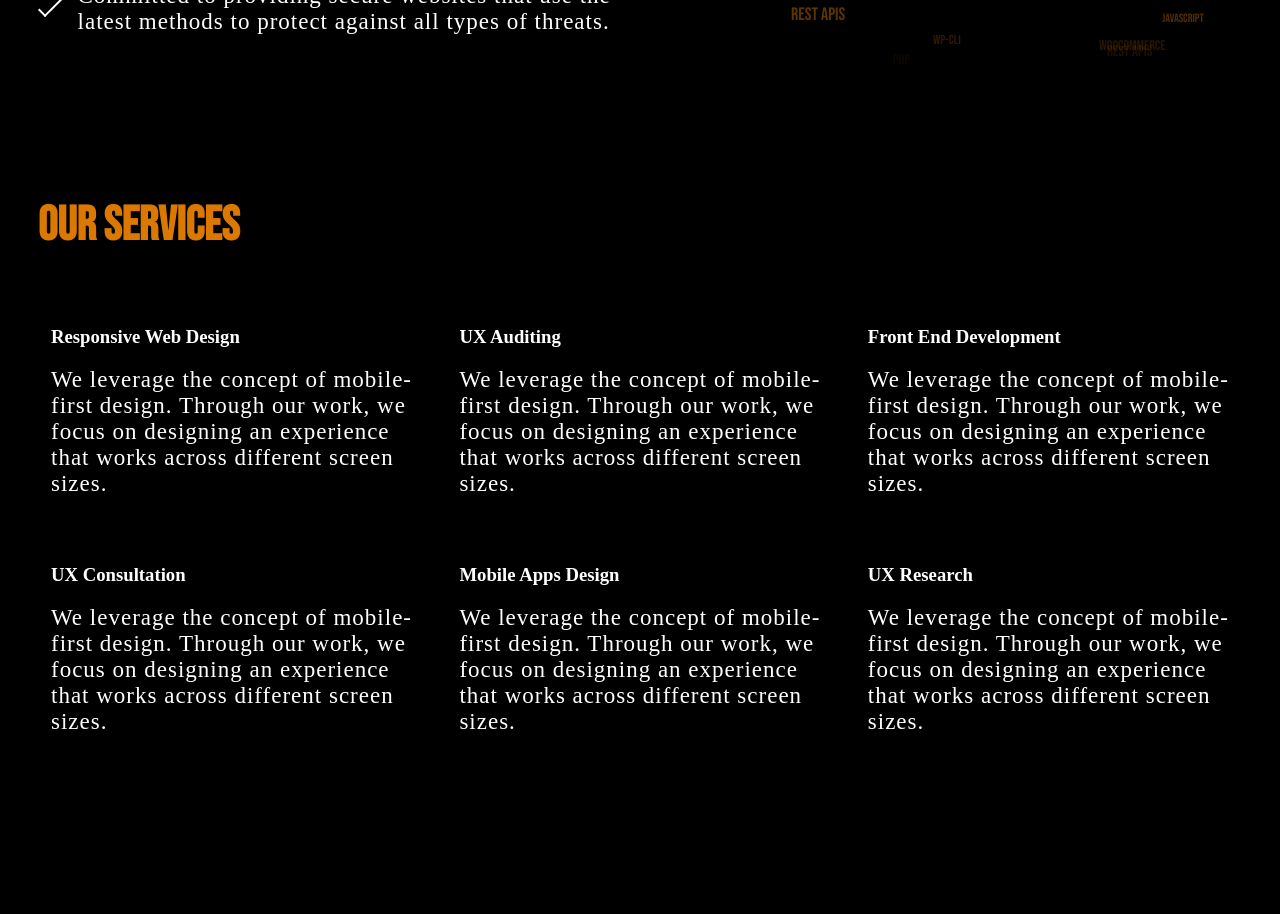
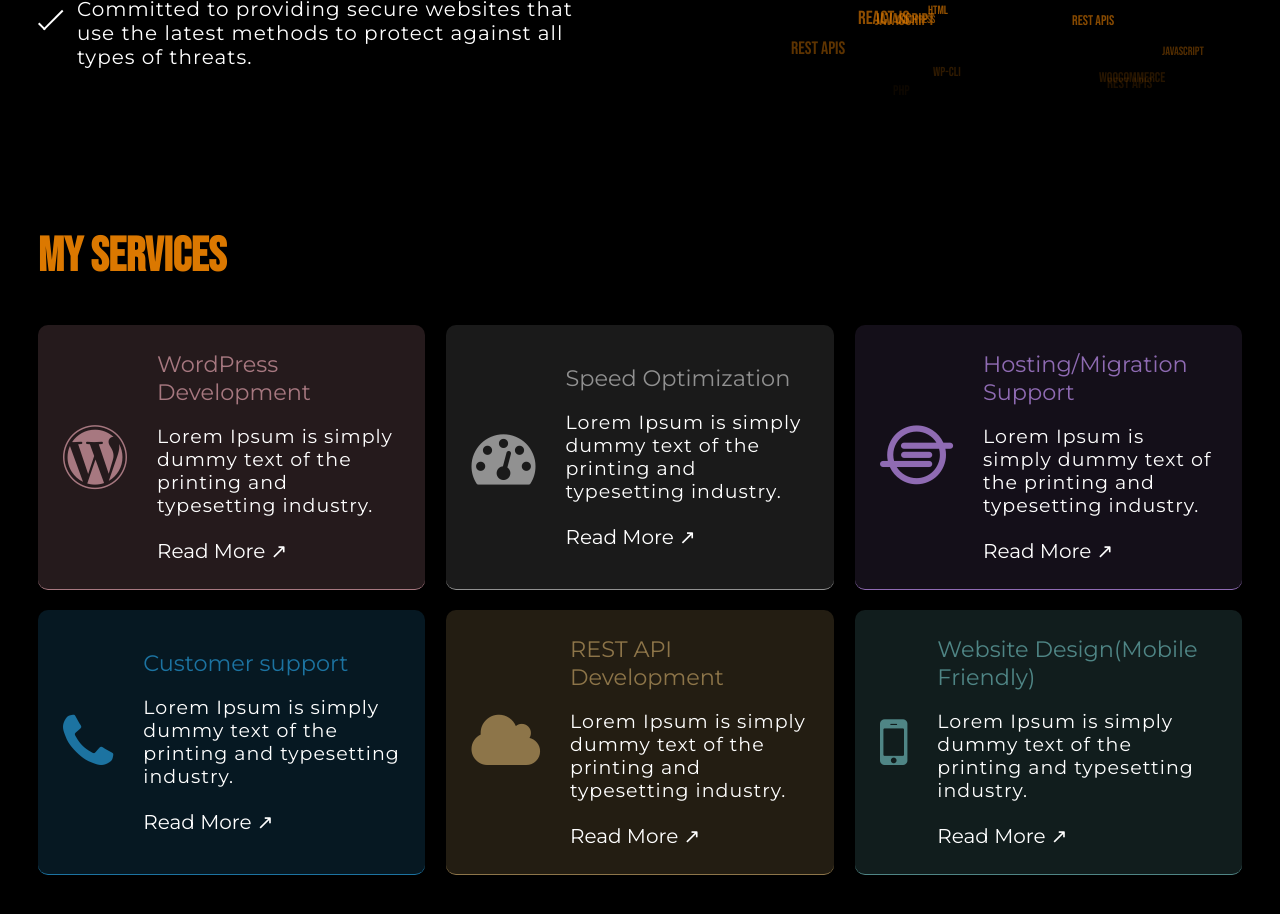
Before and after one commit to Chintesh/Chintesh.github.io, a plain HTML site: page index.html in a window 1280 px wide. Shown: the part 1370-2284 px from the top of the page. Before the commit the page ends 2215 px from the top, so only its background shows below. Drawn offline with nearby package versions, Linux system fonts and the light colour scheme; a web font is replaced by a local one.

Commit message:
Code changes

```diff
--- a/css/style.css
+++ b/css/style.css
@@ -71,8 +71,8 @@ h2{
     color: #db7800;
 }
 p,.skils_wrapper ul.skills-list{
-       font-size: 23px;
-        letter-spacing: 1px;
+       font-size: 20px;
+       letter-spacing: 1px;
 }
 .container{
     max-width: 1500px;
@@ -122,7 +122,7 @@ p,.skils_wrapper ul.skills-list{
         font-weight: bold;
 }
 .imchintesh_icon {
-    margin-bottom: 15px;
+    margin-bottom: 40px;
 }
 
 .dynamic-text, .static-text {
@@ -398,10 +398,11 @@ nav#imchintesh_nav ul li a:hover {
 }
 
 .skils_wrapper ul.skills-list li:not(:last-child) {
-    padding-bottom: 20px;
+    padding-bottom: 10px;
 }
 .skils_wrapper ul.skills-list li {
     display: flex;
+    font-family: 'Montserrat', sans-serif;
 }
 
 
@@ -582,7 +583,90 @@ animation-delay:5.5s;
     background-color: #1c73a136;
 }
 .profile_icons {
-    margin-bottom: 30px;
+    margin-bottom: 60px;
+    color: white;
+    font-size: 17px;
+    font-family: 'Montserrat', sans-serif;
+    font-weight: bold;
+}
+.expertise_div {
+    display: flex;
+    flex-wrap: wrap;
+    flex-direction: row;
+    justify-content: space-between;
+}
+.expertise {
+    display: flex;
+    padding: 25px;
+    flex-basis: 28%;
+    align-items: center;
+    font-size: 1.4rem;
+    margin-bottom: 20px;
+    font-family: 'Montserrat', sans-serif;
+     border-radius: 10px;
+}
+.expertise i.fa {
+    font-size: 4rem;
+    padding-right: 30px;
+}
+.expertise.ex1 {
+    color: #a77880;
+    border-bottom: 1px solid #a77880;
+    background-color: #a7788038;
+}
+.expertise.ex1:hover {
+  box-shadow: 0px 0px 20px #a77880;
+}
+.expertise.ex2 {
+     color: #919191;
+    border-bottom: 1px solid #919191;
+    background-color: #9191912e;
+}
+.expertise.ex2:hover {
+  box-shadow: 0px 0px 20px #919191;
+}
+.expertise.ex3 {
+    color: #8f6bb3;
+    border-bottom: 1px solid #8f6bb3;
+    background-color: #8f6bb324;
+}
+.expertise.ex3:hover {
+  box-shadow: 0px 0px 20px #8f6bb3;
+}
+.expertise.ex4 {
+        color: #1c73a1;
+    border-bottom: 1px solid #1c73a1;
+    background-color: #1c73a136;
+}
+.expertise.ex4:hover {
+  box-shadow: 0px 0px 20px #1c73a1;
+}
+.expertise.ex5 {
+     color: #8d7549;
+     border-bottom: 1px solid #8d7549;
+     background-color: #8d754940;
+}
+.expertise.ex5:hover {
+  box-shadow: 0px 0px 20px #8d7549;
+}
+.expertise.ex6 {
+     color: #4f8585;
+     border-bottom: 1px solid #4f8585;
+     background-color: #4f858538;
+}
+.expertise.ex6:hover {
+  box-shadow: 0px 0px 20px #4f8585;
+}
+.expertise span {
+    text-align: center;
+}
+.expertise p{
+  font-size: 19px;
+}
+.expertise a {
+  color: white;
+  text-decoration: none;
+  font-size: 20px;
 }
 @media only screen and (max-width: 600px) {
     #burger {
@@ -620,13 +704,13 @@ animation-delay:5.5s;
       font-size: 3rem;
     }
     body p.main_title {
-      font-size: 2.5rem;
+      font-size: 3.5rem;
     }
     .main_title.diff {
       font-size: 25px;
     }
     .main_title.diff span {
-      font-size: 2.5rem;
+      font-size: 3.5rem;
     }
     p, .skils_wrapper ul.skills-list {
       font-size: 20px;
@@ -642,5 +726,11 @@ animation-delay:5.5s;
     }
     .profile_icons i {
       width: 10%;
-  }
+    }
+    .expertise {
+      display: block;
+    }
+    .expertise_div {
+      display: block;
+    }
 }
--- a/index.html
+++ b/index.html
@@ -11,6 +11,8 @@
 
     <link rel="stylesheet" href="https://cdnjs.cloudflare.com/ajax/libs/font-awesome/4.7.0/css/font-awesome.min.css">
           <link href="https://fonts.googleapis.com/css2?family=Big+Shoulders+Text:wght@500&family=Trocchi&display=swap" rel="stylesheet">
+
+<link href="https://fonts.googleapis.com/css2?family=Bebas+Neue&family=Montserrat:ital,wght@0,100;0,200;0,300;0,400;0,500;0,600;1,100;1,200;1,300;1,400;1,500&family=Rubik:ital,wght@0,300;0,400;0,600;0,800;1,800&display=swap" rel="stylesheet">
 
 </head>
    <script src="https://ajax.googleapis.com/ajax/libs/jquery/1.10.2/jquery.min.js" type="text/javascript"></script>
@@ -52,6 +54,7 @@
                </p>
                </div>
               <div class="profile_icons">
+                Social Links:
                 <i class="fa fa-wordpress"></i>
                <i class="fa fa-facebook"></i>
                <i class="fa fa-instagram"></i>
@@ -83,37 +86,58 @@
              </div>
          </div>
       </section>
-      <section class="container" id="services">
-      <h2><span>Our Services</span></h2>
-      <section class="c-section">
-
-          <ul class="c-services">
-              <li class="c-services__item">
-                  <h3>Responsive Web Design</h3>
-                  <p>We leverage the concept of mobile-first design. Through our work, we focus on designing an experience that works across different screen sizes.</p>
-              </li>
-              <li class="c-services__item">
-                  <h3>UX Auditing</h3>
-                  <p>We leverage the concept of mobile-first design. Through our work, we focus on designing an experience that works across different screen sizes.</p>
-              </li>
-              <li class="c-services__item">
-                  <h3>Front End Development</h3>
-                  <p>We leverage the concept of mobile-first design. Through our work, we focus on designing an experience that works across different screen sizes.</p>
-              </li>
-              <li class="c-services__item">
-                  <h3>UX Consultation</h3>
-                  <p>We leverage the concept of mobile-first design. Through our work, we focus on designing an experience that works across different screen sizes.</p>
-              </li>
-              <li class="c-services__item">
-                  <h3>Mobile Apps Design</h3>
-                  <p>We leverage the concept of mobile-first design. Through our work, we focus on designing an experience that works across different screen sizes.</p>
-              </li>
-              <li class="c-services__item">
-                  <h3>UX Research</h3>
-                  <p>We leverage the concept of mobile-first design. Through our work, we focus on designing an experience that works across different screen sizes.</p>
-              </li>
-          </ul>
-      </section>
+         <section class="container" id="services">
+             <h2><span>My Services</span></h2>
+             <div class="expertise_div">
+               <div class="expertise ex1">
+                 <i class="fa fa-wordpress"></i>
+                 <div class="content_wrap">
+                     <span>WordPress Development</span>
+                     <p>Lorem Ipsum is simply dummy text of the printing and typesetting industry.</p>
+                     <a href="#">Read More ↗︎</a>
+                 </div>
+               </div>
+               <div class="expertise ex2">
+                 <i class="fa fa-tachometer"></i>
+                 <div class="content_wrap">
+                    <span>Speed Optimization</span>
+                    <p>Lorem Ipsum is simply dummy text of the printing and typesetting industry.</p>
+                    <a href="#">Read More ↗︎</a>
+                 </div>
+               </div>
+               <div class="expertise ex3">
+                 <i class="fa fa-ioxhost"></i>
+                 <div class="content_wrap">
+                     <span>Hosting/Migration Support</span>
+                     <p>Lorem Ipsum is simply dummy text of the printing and typesetting industry.</p>
+                     <a href="#">Read More ↗︎</a>
+                 </div>
+               </div>
+               <div class="expertise ex4">
+                 <i class="fa fa-phone"></i>
+                 <div class="content_wrap">
+                     <span>Customer support</span>
+                     <p>Lorem Ipsum is simply dummy text of the printing and typesetting industry.</p>
+                     <a href="#">Read More ↗︎</a>
+                 </div>
+               </div>
+                <div class="expertise ex5">
+                 <i class="fa fa-cloud"></i>
+                 <div class="content_wrap">
+                     <span>REST API Development</span>
+                     <p>Lorem Ipsum is simply dummy text of the printing and typesetting industry.</p>
+                     <a href="#">Read More ↗︎</a>
+                 </div>
+               </div>
+                <div class="expertise ex6">
+                 <i class="fa fa-mobile"></i>
+                 <div class="content_wrap">
+                     <span>Website Design(Mobile Friendly)</span>
+                     <p>Lorem Ipsum is simply dummy text of the printing and typesetting industry.</p>
+                     <a href="#">Read More ↗︎</a>
+                 </div>
+               </div>
+             </div>
          </section>
 	</main>
 	<footer>
```
